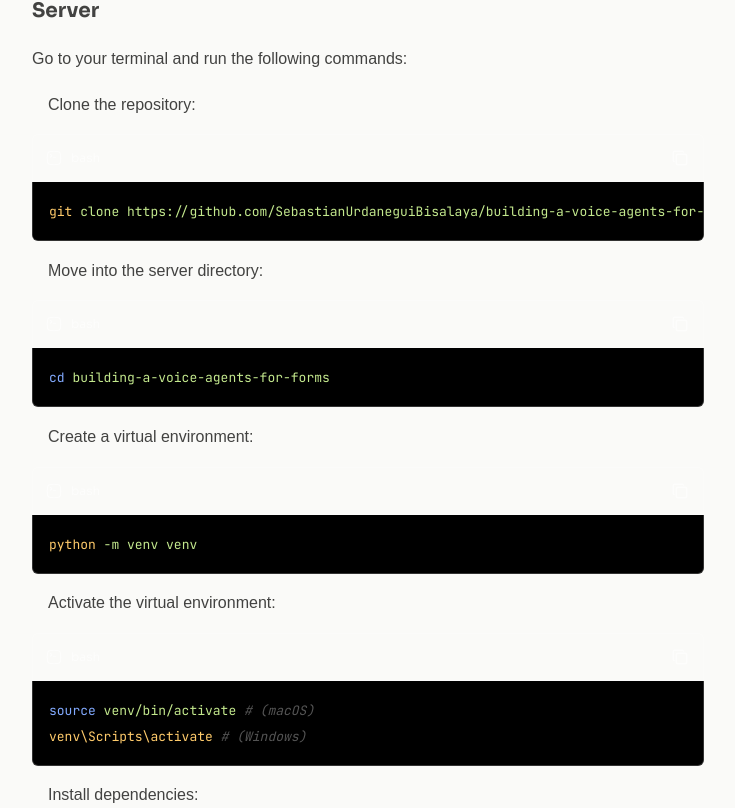
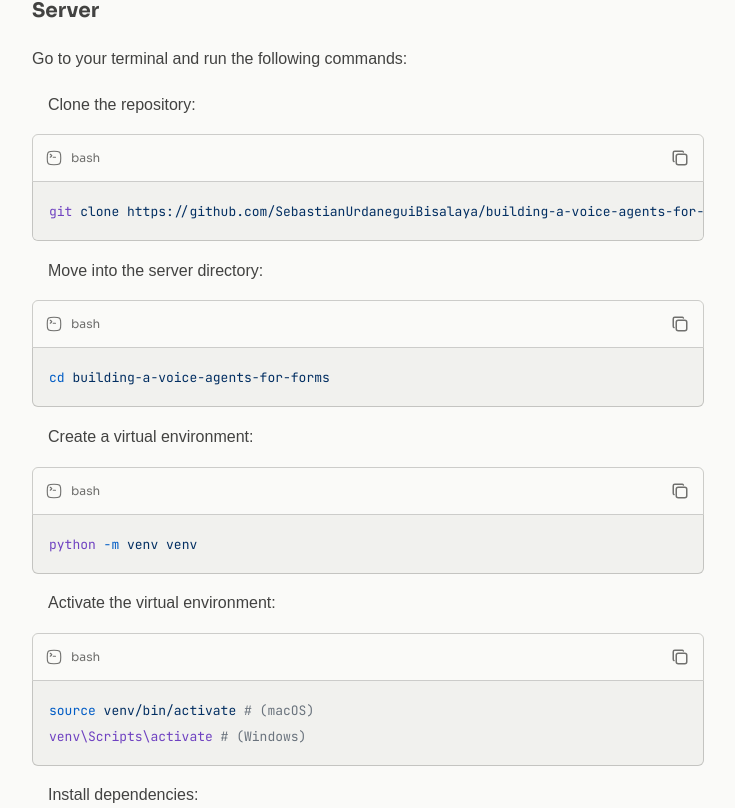
Before and after one commit to SebastianUrdaneguiBisalaya/sebastian-urdanegui-latest, a Next.js app: page /blog/voice-agent-for-forms in a window 1280 px wide. Shown: the part 1012-1820 px from the top of the page, without its empty margins (272-1007 px from the left). Built offline with nearby package versions, Linux system fonts and the light colour scheme; a web font is replaced by a local one.

Commit message:
feat(code): follow resolved theme for shiki and mermaid

```diff
--- a/src/components/shared/CodeBlock.tsx
+++ b/src/components/shared/CodeBlock.tsx
@@ -1,6 +1,7 @@
 'use client';
 
 import dedent from 'dedent';
+import { useTheme } from 'next-themes';
 import { useEffect, useState } from 'react';
 import { bundledLanguages, bundledThemes, createHighlighter, type Highlighter } from 'shiki';
 
@@ -18,17 +19,16 @@ export interface CodeBlockProps {
 
 let highlighterPromise: Promise<Highlighter> | null = null;
 
-function getHighlighterSingleton(language: string, theme: keyof typeof bundledThemes) {
+function getHighlighterSingleton() {
 	if (!highlighterPromise) {
-		highlighterPromise = createHighlighter({
-			langs: [language],
-			themes: [bundledThemes[theme]],
-		});
+		highlighterPromise = createHighlighter({ langs: [], themes: [] });
 	}
 	return highlighterPromise;
 }
 
-export const CodeBlock: React.FC<CodeBlockProps> = ({ code, filename, language = 'ts', theme = 'material-theme-darker' }) => {
+export const CodeBlock: React.FC<CodeBlockProps> = ({ code, filename, language = 'ts', theme }) => {
+	const { resolvedTheme } = useTheme();
+	const shikiTheme: keyof typeof bundledThemes = theme ?? (resolvedTheme === 'light' ? 'github-light' : 'material-theme-darker');
 	const [html, setHtml] = useState<string>('');
 	const [copied, setCopied] = useState<boolean>(false);
 
@@ -36,13 +36,16 @@ export const CodeBlock: React.FC<CodeBlockProps> = ({ code, filename, language =
 		let mounted = true;
 
 		async function highlight() {
-			const highlighter = await getHighlighterSingleton(language, theme);
+			const highlighter = await getHighlighterSingleton();
+			if (!highlighter.getLoadedThemes().includes(shikiTheme)) {
+				await highlighter.loadTheme(bundledThemes[shikiTheme]);
+			}
 			if (!highlighter.getLoadedLanguages().includes(language)) {
 				await highlighter.loadLanguage(language);
 			}
 			const result = highlighter.codeToHtml(dedent(code), {
 				lang: language,
-				theme,
+				theme: shikiTheme,
 				transformers: [
 					{
 						pre(node) {
@@ -59,7 +62,7 @@ export const CodeBlock: React.FC<CodeBlockProps> = ({ code, filename, language =
 		return () => {
 			mounted = false;
 		};
-	}, [code, language, theme]);
+	}, [code, language, shikiTheme]);
 
 	const handleCopy = async () => {
 		await navigator.clipboard.writeText(code);
@@ -71,13 +74,13 @@ export const CodeBlock: React.FC<CodeBlockProps> = ({ code, filename, language =
 
 	return (
 		<div className='overflow-hidden'>
-			<div className='flex items-center justify-between border border-white/20 p-3 rounded-t-md'>
-				<div className='flex flex-row items-center gap-2 text-white/60'>
+			<div className='flex items-center justify-between border border-border-strong p-3 rounded-t-md'>
+				<div className='flex flex-row items-center gap-2 text-foreground/60'>
 					<Icons language={language} />
 					<span className='truncate text-xs font-sora'>{filename ?? language}</span>
 				</div>
 				<button
-					className='relative w-5.5 h-5.5 flex flex-col items-center justify-center text-xs text-white/60 font-sora hover:bg-white/15 rounded-md transition-all duration-500 ease-out'
+					className='relative w-5.5 h-5.5 flex flex-col items-center justify-center text-xs text-foreground/60 font-sora hover:bg-foreground/15 rounded-md transition-all duration-500 ease-out'
 					onClick={handleCopy}
 				>
 					<div
@@ -106,7 +109,7 @@ export const CodeBlock: React.FC<CodeBlockProps> = ({ code, filename, language =
 				</button>
 			</div>
 			<div
-				className='leading-relaxed border-x border-b border-white/20 rounded-b-md py-4 pl-4 bg-[rgba(0,0,0,1)] overflow-x-auto'
+				className='leading-relaxed border-x border-b border-border-strong rounded-b-md py-4 pl-4 bg-code overflow-x-auto'
 				dangerouslySetInnerHTML={{ __html: html }}
 				data-lenis-prevent
 			/>
--- a/src/components/shared/MermaidDiagram.tsx
+++ b/src/components/shared/MermaidDiagram.tsx
@@ -1,6 +1,7 @@
 'use client';
 
 import mermaid from 'mermaid';
+import { useTheme } from 'next-themes';
 import { useEffect, useRef, useState } from 'react';
 
 export interface MermaidDiagramProps {
@@ -9,16 +10,18 @@ export interface MermaidDiagramProps {
 
 export function MermaidDiagram({ code }: MermaidDiagramProps) {
 	const containerRef = useRef<HTMLDivElement>(null);
+	const { resolvedTheme } = useTheme();
 	const [error, setError] = useState<string | null>(null);
 
 	useEffect(() => {
+		if (!resolvedTheme) return;
 		let cancelled = false;
 		async function render() {
 			try {
 				mermaid.initialize({
 					securityLevel: 'strict',
 					startOnLoad: false,
-					theme: 'dark',
+					theme: resolvedTheme === 'light' ? 'default' : 'dark',
 				});
 				const id = `mermaid-${Math.random().toString(36).slice(2)}`;
 				const { svg } = await mermaid.render(id, code);
@@ -36,7 +39,7 @@ export function MermaidDiagram({ code }: MermaidDiagramProps) {
 		return () => {
 			cancelled = true;
 		};
-	}, [code]);
+	}, [code, resolvedTheme]);
 
 	if (error) {
 		return <div className=''>Mermaid error: {error}</div>;
```
